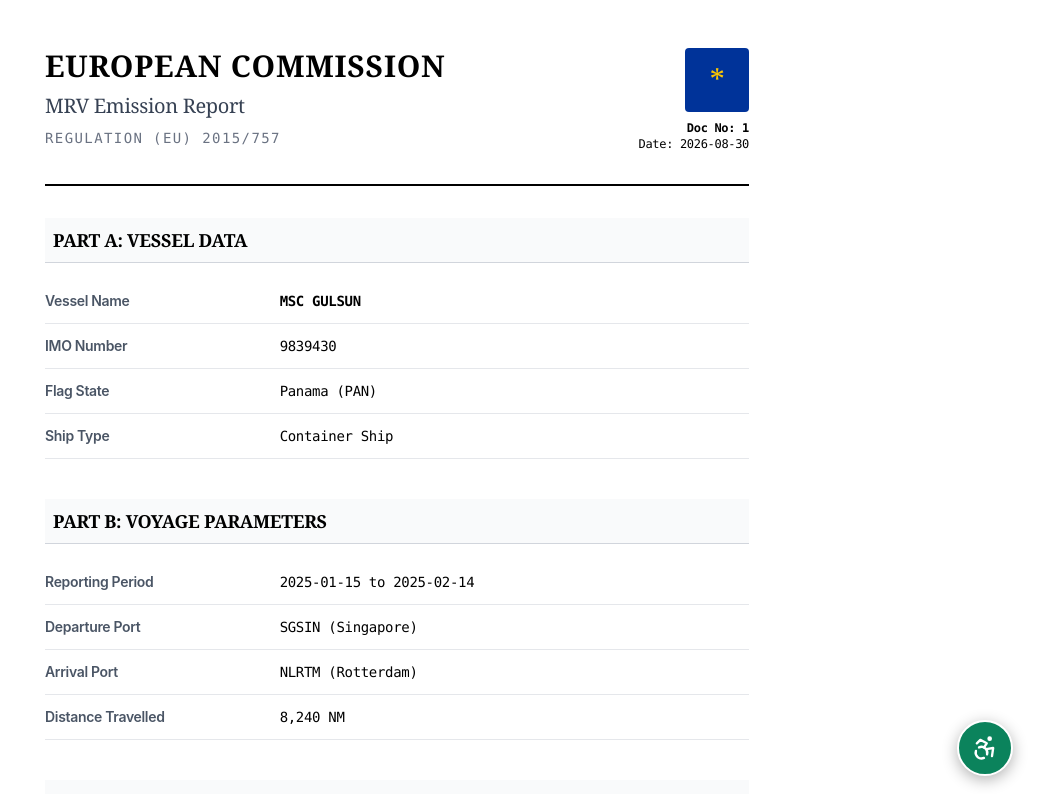
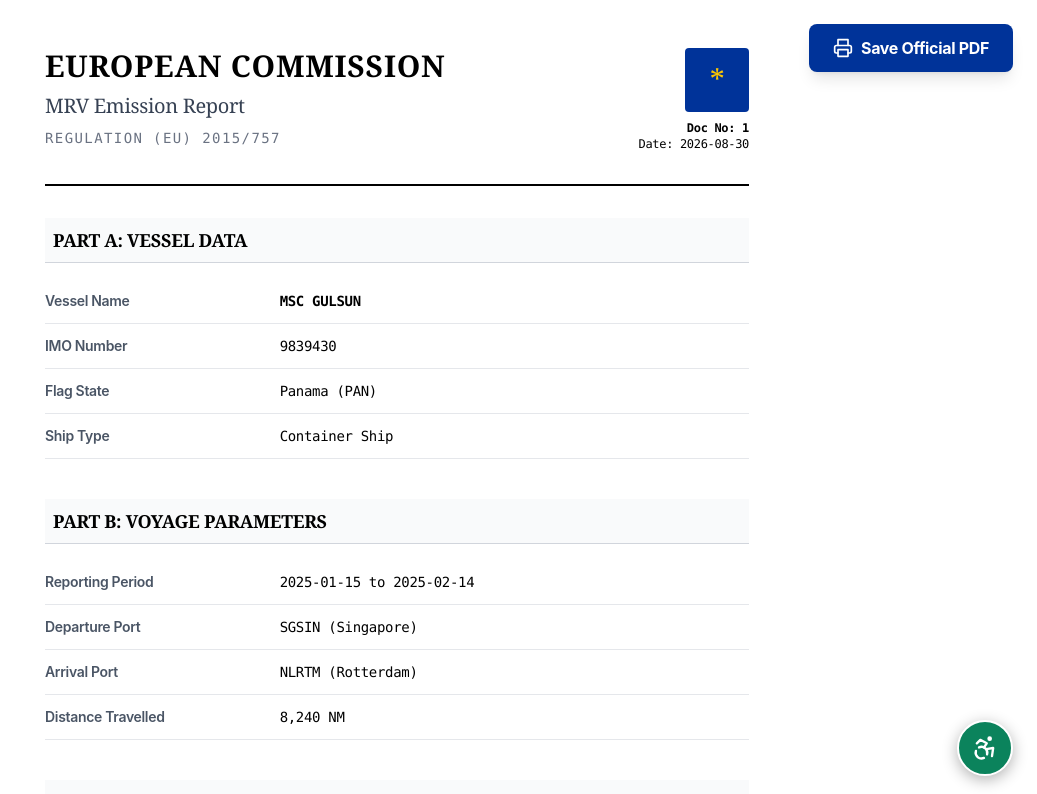
Before and after one commit to cntpnegocios/meridian-intelligence, a React (Vite) app in the folder apps/web/: page /mrv-report/1 in a window 1280 px wide. Shown: the top 794 px of the page, without its empty margins (243-1280 px from the left). Built offline with nearby package versions, Linux system fonts and the light colour scheme.

Commit message:
refactor(ui): remove auto-print intrusive behavior on EuMrvReport and add manual button, fix unused import

```diff
--- a/apps/web/src/pages/EuMrvReport.tsx
+++ b/apps/web/src/pages/EuMrvReport.tsx
@@ -1,21 +1,23 @@
 import { useParams } from 'react-router-dom';
 import { ShieldCheck } from 'lucide-react';
-import { useEffect } from 'react';
+
 
 export default function EuMrvReport() {
   const { id } = useParams();
 
-  // Trigger print dialog on load
-  useEffect(() => {
-    // A small delay to let styles apply
-    const timer = setTimeout(() => {
-      window.print();
-    }, 1000);
-    return () => clearTimeout(timer);
-  }, []);
+  return (
+    <div className="min-h-screen bg-white text-black font-sans print:bg-white print:m-0 print:p-0 relative">
+      {/* Floating Print Action (Hidden during print) */}
+      <div className="fixed top-6 right-6 print:hidden z-50">
+        <button
+          onClick={() => window.print()}
+          className="flex items-center gap-2 bg-[#003399] hover:bg-[#002266] text-white px-6 py-3 rounded-lg font-bold shadow-lg transition-colors"
+        >
+          <svg xmlns="http://www.w3.org/2000/svg" width="20" height="20" viewBox="0 0 24 24" fill="none" stroke="currentColor" strokeWidth="2" strokeLinecap="round" strokeLinejoin="round"><polyline points="6 9 6 2 18 2 18 9"></polyline><path d="M6 18H4a2 2 0 0 1-2-2v-5a2 2 0 0 1 2-2h16a2 2 0 0 1 2 2v5a2 2 0 0 1-2 2h-2"></path><rect x="6" y="14" width="12" height="8"></rect></svg>
+          Save Official PDF
+        </button>
+      </div>
 
-  return (
-    <div className="min-h-screen bg-white text-black font-sans print:bg-white print:m-0 print:p-0">
       <div className="max-w-[800px] mx-auto p-12 bg-white print:p-0 print:max-w-none">
 
         {/* EU Header */}
```
